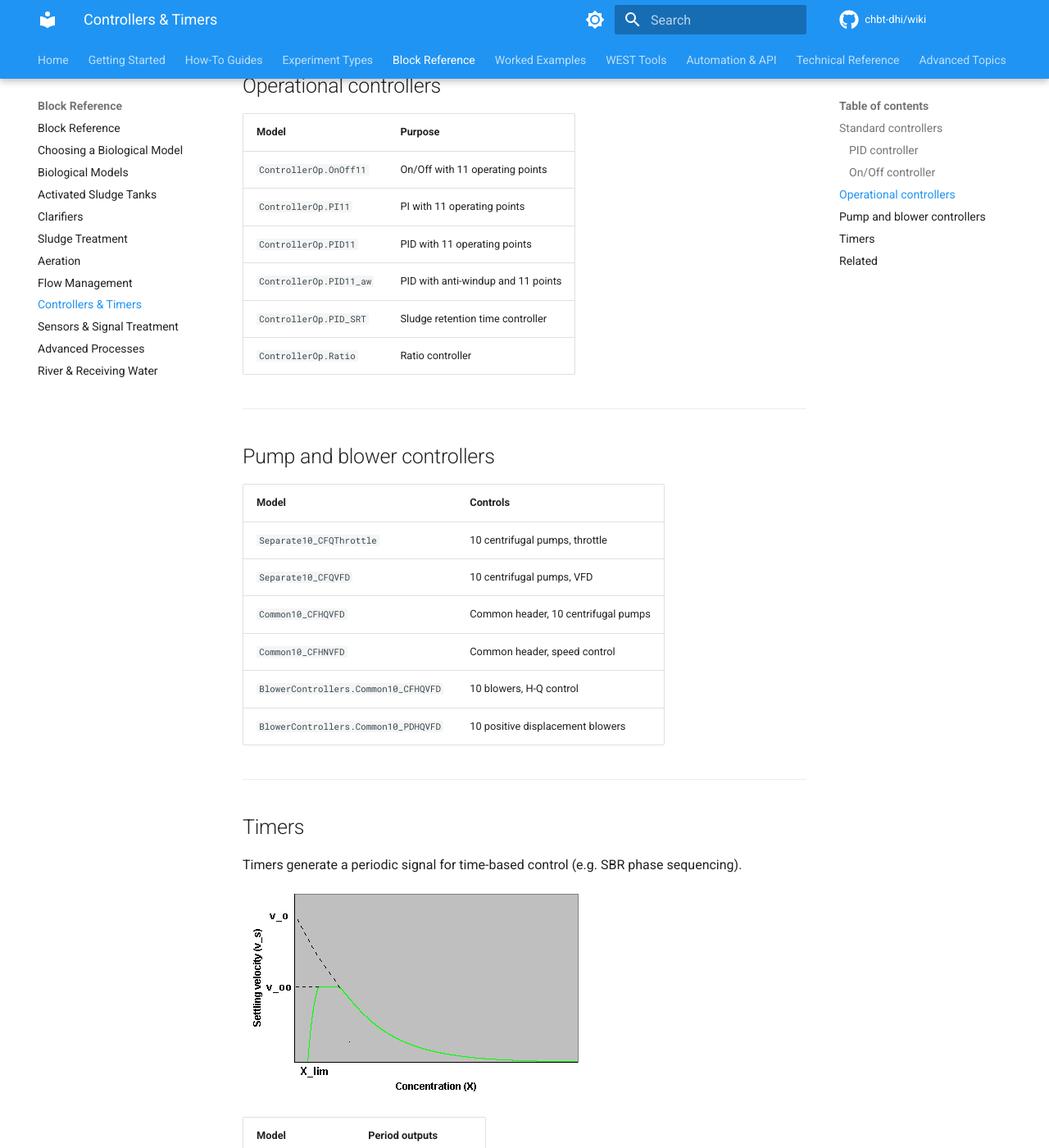
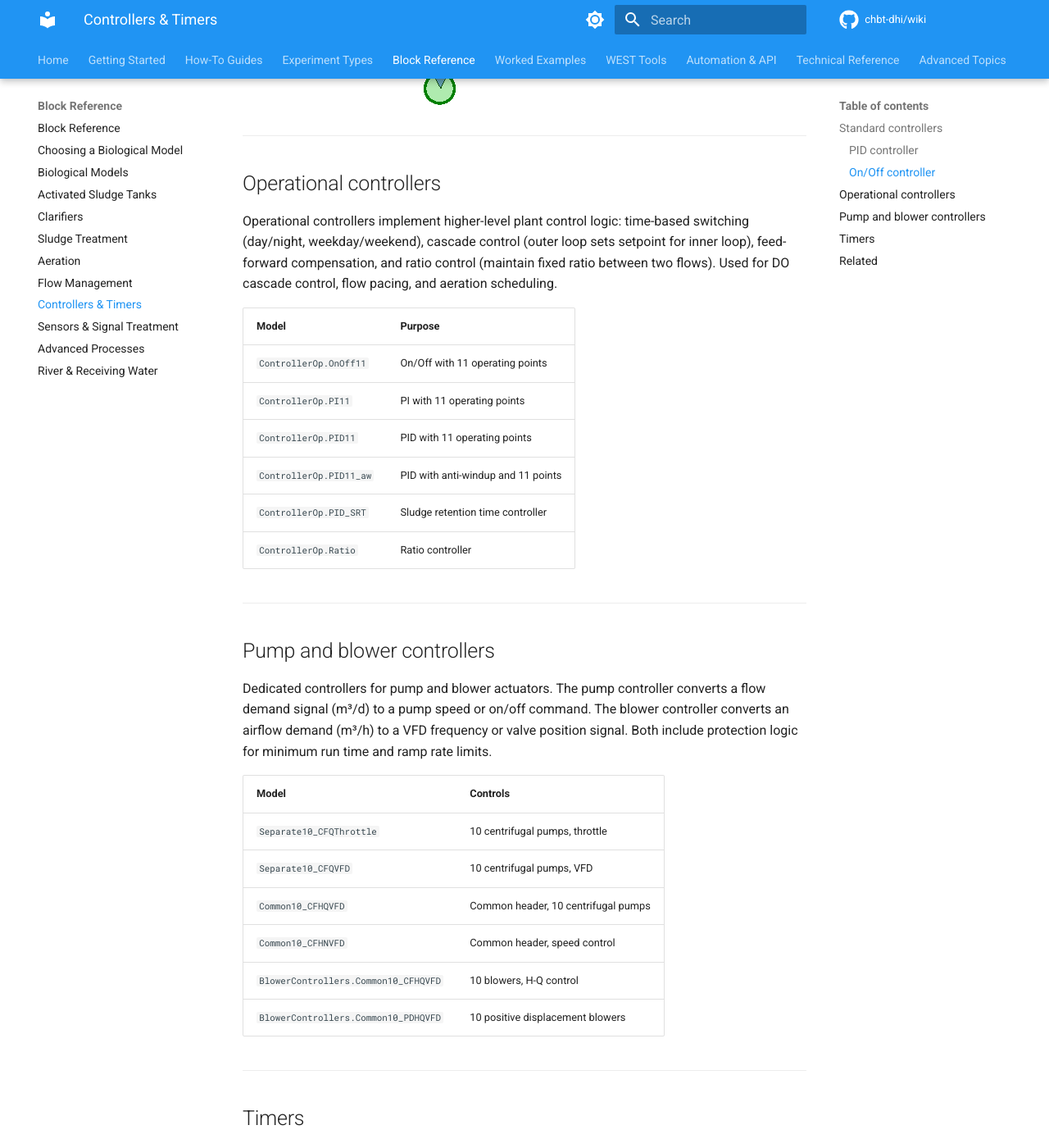
Before and after one commit to CHBT-DHI/Wiki, an MkDocs documentation site: the page built from docs/block-reference/controllers-timers.md, in a window 1280 px wide and 1400 px high, scrolled down 3305 px. Shown: the whole window at 82% size. Built offline with MkDocs 1.6.1 and Material for MkDocs 9.7.7, drawn with Linux system fonts in a browser that asks for light colours; comment, search, counter and statistics services are not loaded; some of the changed text lies outside the part shown.

Commit message:
Fill empty sections in controllers-timers.md

```diff
--- a/docs/block-reference/controllers-timers.md
+++ b/docs/block-reference/controllers-timers.md
@@ -14,6 +14,8 @@
 ---
 
 ## Standard controllers
+
+Standard controllers implement basic signal processing and feedback control. Includes: On/Off controller (bang-bang), PID controller (proportional-integral-derivative), and Dead-band controller (suppresses control action within a tolerance band around the setpoint). All output a control signal (0–1 or engineering units) suitable for connecting to actuator blocks.
 
 | Model | Type | Notes |
 |---|---|---|
@@ -77,6 +79,8 @@
 
 ## Operational controllers
 
+Operational controllers implement higher-level plant control logic: time-based switching (day/night, weekday/weekend), cascade control (outer loop sets setpoint for inner loop), feed-forward compensation, and ratio control (maintain fixed ratio between two flows). Used for DO cascade control, flow pacing, and aeration scheduling.
+
 | Model | Purpose |
 |---|---|
 | `ControllerOp.OnOff11` | On/Off with 11 operating points |
@@ -89,6 +93,8 @@
 ---
 
 ## Pump and blower controllers
+
+Dedicated controllers for pump and blower actuators. The pump controller converts a flow demand signal (m³/d) to a pump speed or on/off command. The blower controller converts an airflow demand (m³/h) to a VFD frequency or valve position signal. Both include protection logic for minimum run time and ramp rate limits.
 
 | Model | Controls |
 |---|---|
```
